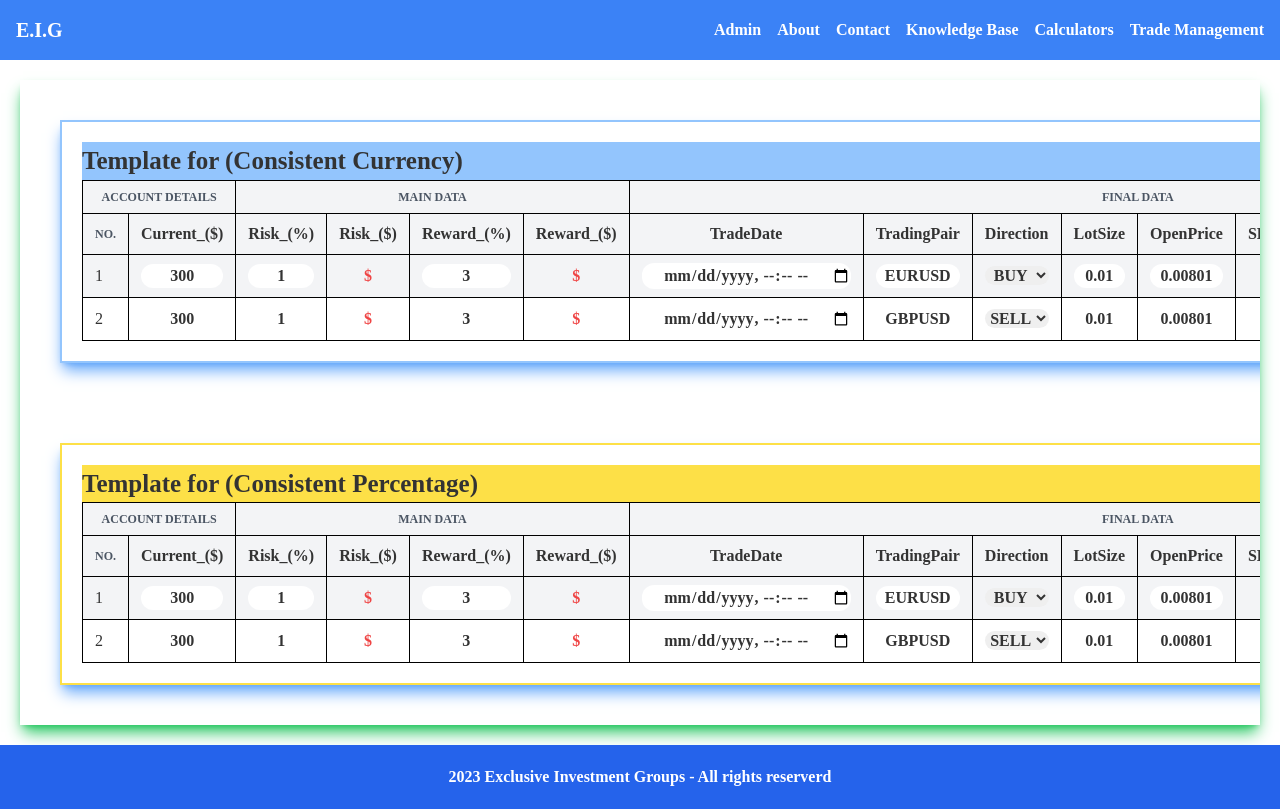
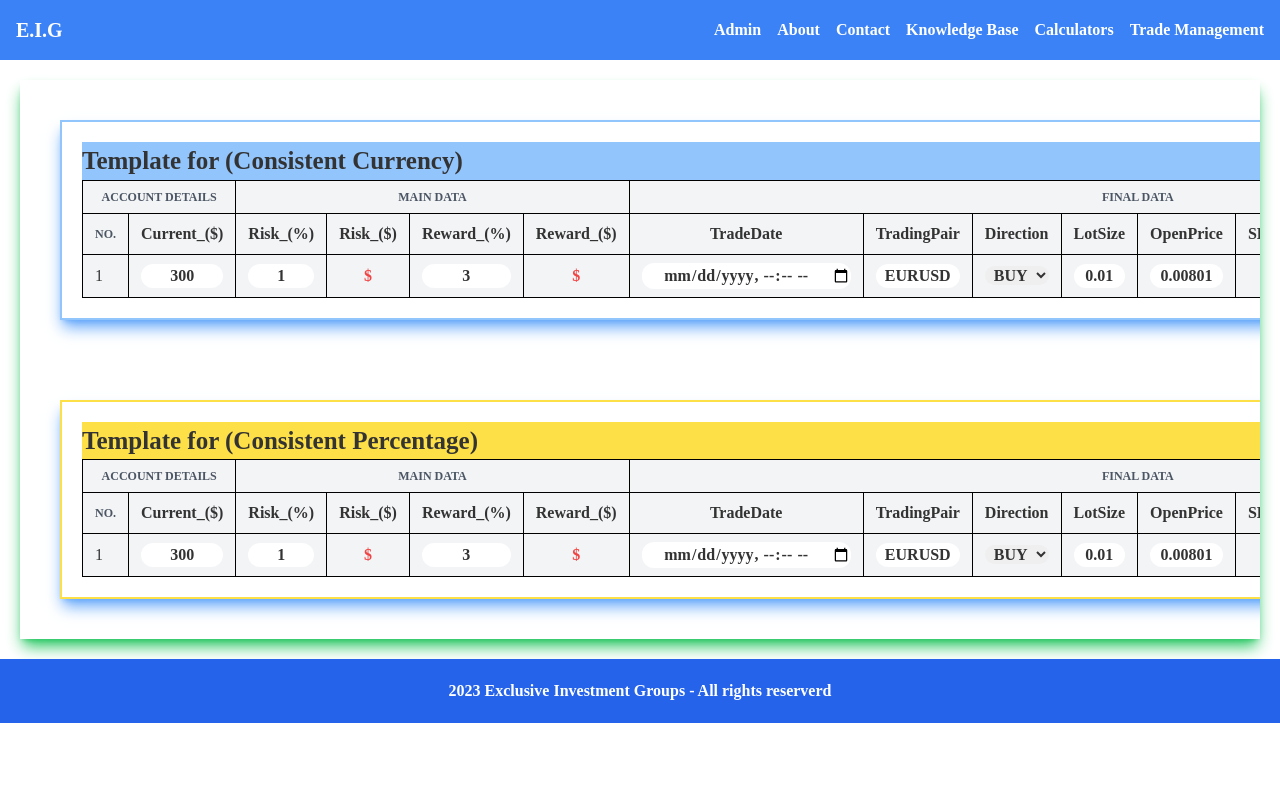
Before and after one commit to TshwaneloMatlou/ExclusiveInvestmentGroup, a React (Create React App) app: page /MoneyManagement in a window 1280 px wide. Built offline with nearby package versions, Linux system fonts and the light colour scheme.

Commit message:
update Trade_Management, basic_Calculator

```diff
--- a/src/components/TableCurrency.js
+++ b/src/components/TableCurrency.js
@@ -22,24 +22,6 @@ const TableCurrency = () => {
       stopLossPrice: '',
       takeProfitPoints: '',
       takeProfitPrice: '',
-    },
-    {
-      id: 2,
-      currentBalance: 300,
-      riskPercent: 1,
-      riskMoney: '',
-      rewardPercent: 3,
-      rewardMoney: '',
-      tradeDate: "",
-      pair: 'GBPUSD',
-      direction: 'SELL',
-      lotSize: 0.01,
-      openPrice: 0.00801,
-      stopLossPoints: '',
-      stopLossPrice: '',
-      takeProfitPoints: '',
-      takeProfitPrice: '',
-
     },
     // Add more rows as needed
   ]);
--- a/src/components/TablePercentage.js
+++ b/src/components/TablePercentage.js
@@ -22,24 +22,6 @@ const TablePercent = () => {
       stopLossPrice: '',
       takeProfitPoints: '',
       takeProfitPrice: '',
-    },
-    {
-      id: 2,
-      currentBalance: 300,
-      riskPercent: 1,
-      riskMoney: '',
-      rewardPercent: 3,
-      rewardMoney: '',
-      tradeDate: "",
-      pair: 'GBPUSD',
-      direction: 'SELL',
-      lotSize: 0.01,
-      openPrice: 0.00801,
-      stopLossPoints: '',
-      stopLossPrice: '',
-      takeProfitPoints: '',
-      takeProfitPrice: '',
-
     },
     // Add more rows as needed
   ]);
```
